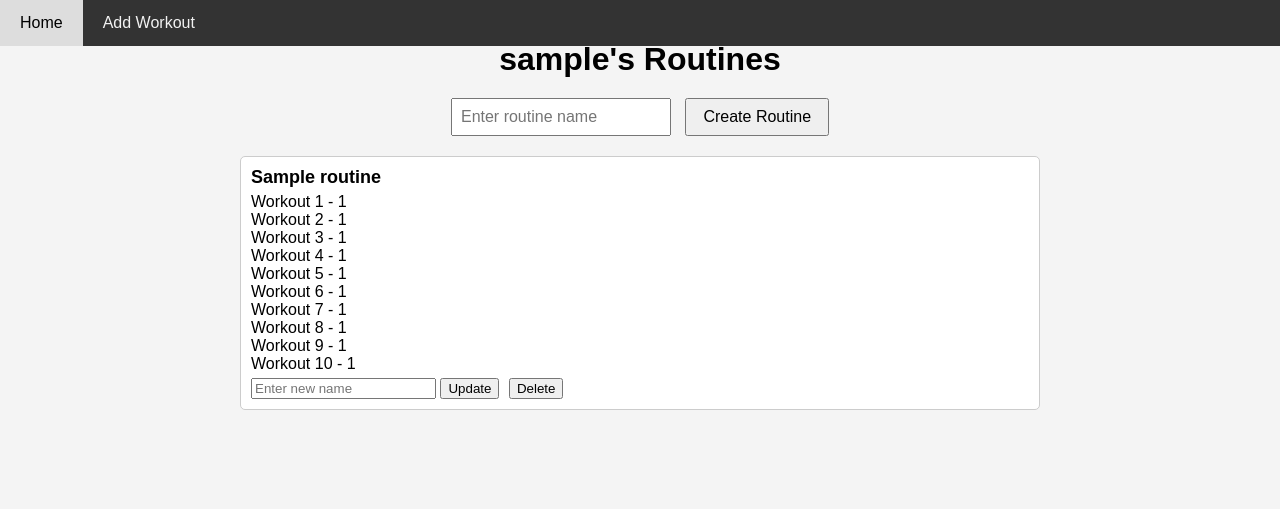
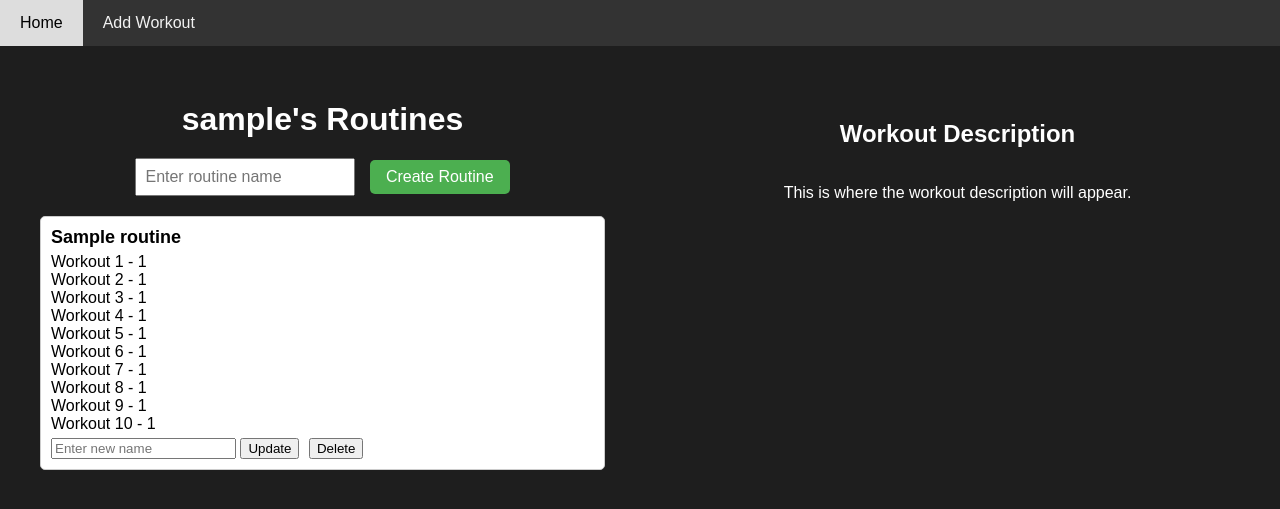
Before and after one commit to Kyel25/2602_Group_Project, a Flask app: template App/templates/routine.html in a window 1280 px wide. Shown: the top 509 px of the page. Run offline with Flask 3, Linux system fonts and the light colour scheme; the template is opened without the code that fills it: values that come from a table or form of the project are taken from there, others are empty; tables that the repository leaves empty hold one stand-in row (values such as "Sample post").

Commit message:
Fixed (color and formating) on routines page
Added Workouts Description Section

```diff
--- a/App/templates/routine.html
+++ b/App/templates/routine.html
@@ -10,7 +10,7 @@
             font-family: Arial, sans-serif;
             margin: 0;
             padding: 0;
-            background-color: #f4f4f4;
+            background-color: #1e1e1e;
         }
 
         .navbar {
@@ -37,14 +37,32 @@
 }
 
         .container {
-            max-width: 800px;
+            max-width: 1200px; /* Increased width for the container */
             margin: 0 auto;
             padding: 20px;
+            margin-top: 60px; /* Added margin-top to move the content below the navbar */
+            display: flex; /* Added flex display to arrange items */
+        }
+
+        .routines-container {
+            flex: 1; /* Take up remaining space */
+            margin-right: 20px; /* Space between routines and description */
+        }
+
+        .workout-description {
+            flex: 1; /* Take up remaining space */
+            color: #ffffff; /* White text color */
+            margin-top: 20px; /* Added margin-top to move down */
+            margin-left: 50px; /* Added margin-left to move right */
+            display: flex; /* Center content horizontally and vertically */
+            flex-direction: column;
+            align-items: center;
         }
 
         h1 {
             text-align: center;
             margin-bottom: 20px;
+            color: #ffffff;
         }
 
         .routine-form {
@@ -63,6 +81,11 @@
             padding: 8px 16px;
             font-size: 16px;
             cursor: pointer;
+            background-color: #4CAF50; /* Green background */
+            color: white; /* White text */
+            border: none; /* Remove border */
+            border-radius: 5px;
+
         }
 
         .routine-item {
@@ -98,6 +121,7 @@
         <a href="/workout">Add Workout</a>
     </div>
     <div class="container">
+        <div class="routines-container">
             <h1>{{user.username}}'s Routines</h1>
             <form class="routine-form" action="/create-routine" method="POST">
                 <input type="text" id="routine-name" name="routine-name" placeholder="Enter routine name" required>
@@ -133,5 +157,11 @@
                 {% endfor %}
             </div>
         </div>
+        <div class="workout-description">
+            <!-- Add workout description content here -->
+            <h2>Workout Description</h2>
+            <p>This is where the workout description will appear.</p>
+        </div>
+    </div>
 </body>
 </html>
```
Lines whose indentation alone changed are shown as unchanged.
